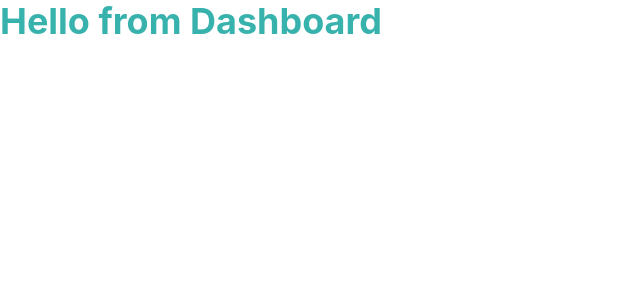
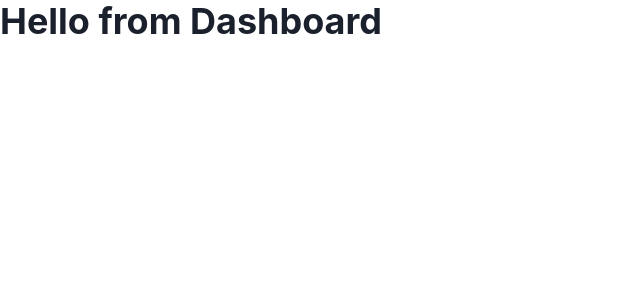
Before and after one commit to Bbek-Crestha/record-book, a React (Create React App) app in the folder client/: page / in a window 1280 px wide. Shown: the top 300 px of the page, without its empty margins (0-640 px from the left). Built offline with nearby package versions, Linux system fonts and the light colour scheme.

Commit message:
style(client): change primary colors from teal to purple

```diff
--- a/client/src/theme.js
+++ b/client/src/theme.js
@@ -5,7 +5,10 @@ const theme = extendTheme({
 		transparent: "transparent",
 		black: "#000",
 		white: "#FFF",
-		primary: "#38B2AC",
+		primary: {
+			light: "#805AD5",
+			dark: "#553C9A",
+		},
 	},
 });
 
```
